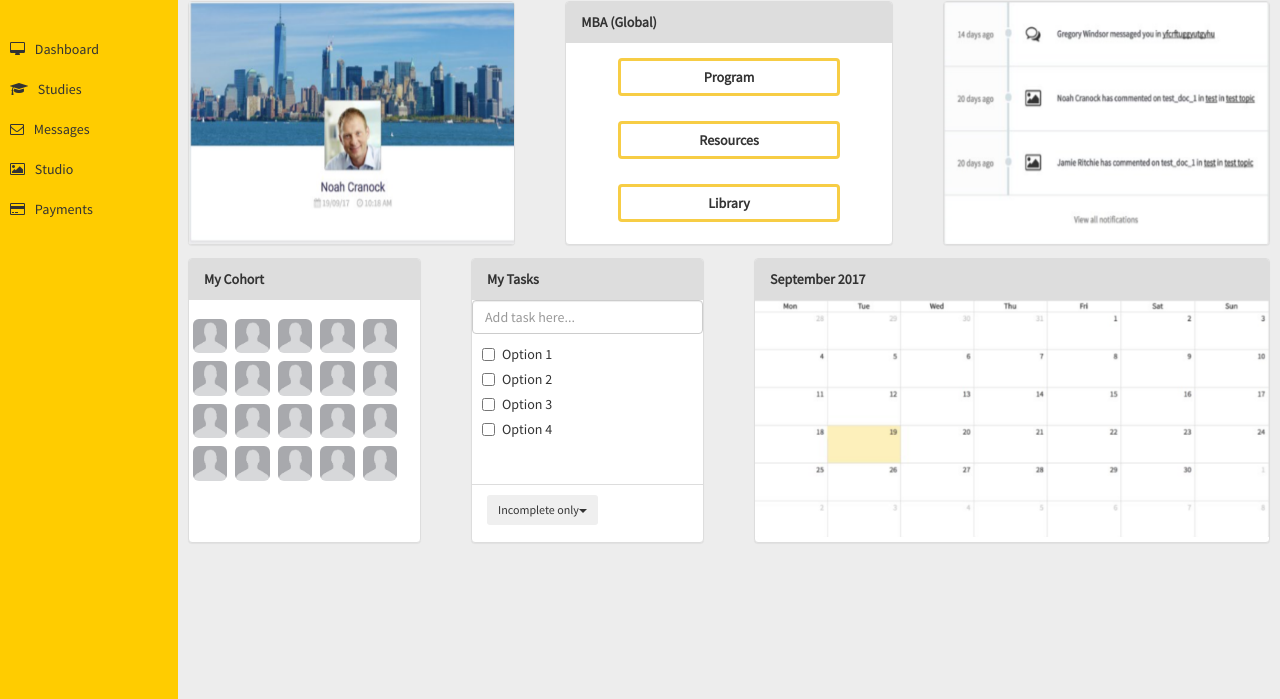
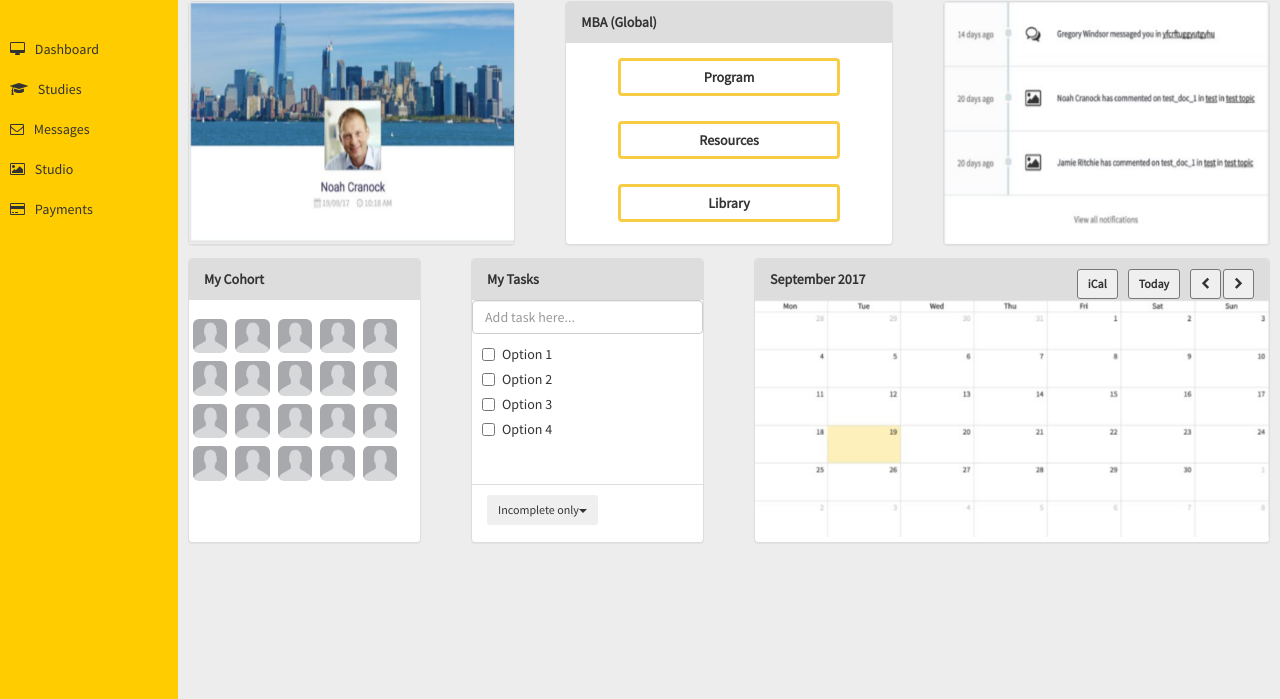
Before and after one commit to flamenx01/IDI-Interview-Task-1, a website: page src/index.html in a window 1280 px wide. Shown: the part 101-800 px from the top of the page. Drawn offline with nearby package versions, Linux system fonts and the light colour scheme; files that its build step writes are made by us from their sources.

Commit message:
added calendar buttons

```diff
--- a/src/index.html
+++ b/src/index.html
@@ -183,7 +183,17 @@
 		  </div>
 		  <div class="col-xs-10 col-sm-10 col-md-6">
 			<div class="panel panel-default">
-				<div class="panel-heading">September 2017</div>
+				<div class="panel-heading">September 2017
+				<div style="float:right;">
+				<button class="btn btn-secondary btn-sm btn-calendar" type="button"><b>iCal</b></button>&ensp;
+				<button class="btn btn-secondary btn-sm btn-calendar" type="button"><b>Today</b></button>&ensp;
+				<button class="btn btn-secondary btn-sm btn-calendar" type="button"><b><i class="fa fa-chevron-left" aria-hidden="true"></i></b></button>
+				<button class="btn btn-secondary btn-sm btn-calendar" type="button"><b><i class="fa fa-chevron-right" aria-hidden="true"></i></b></button>
+			</div>
+
+
+				</div>
+
 				<img src="images/cal.png" style="width:100%"/>
 			</div>
 		  </div>
--- a/src/styles/styles.less
+++ b/src/styles/styles.less
@@ -118,6 +118,10 @@ background-color: white;
 max-height: 10%;
 }
 
+.btn-calendar{
+border: 1px solid #777
+}
+
 .btn-MBA {
     background-color: white;
     border-color: #f7cd45;
```
